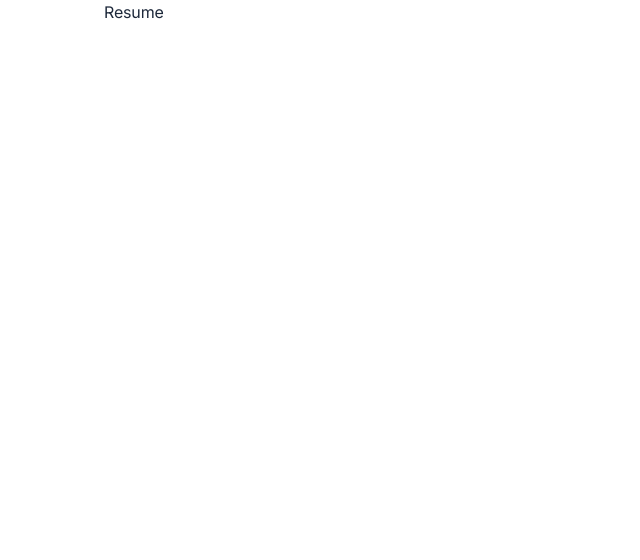
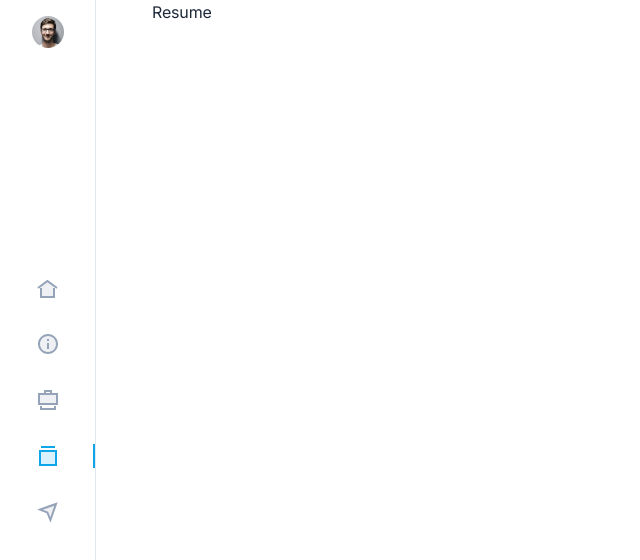
Before and after one commit to RomanJarmukhametov/personal-blog-frontend, a Next.js app: page /resume in a window 1280 px wide. Shown: the top 560 px of the page, without its empty margins (0-640 px from the left). Built offline with nearby package versions, Linux system fonts and the light colour scheme.

Commit message:
feat: add SideNavigation organism component

```diff
--- a/src/app/layout.tsx
+++ b/src/app/layout.tsx
@@ -2,6 +2,7 @@ import type { Metadata } from 'next';
 import { Inter } from 'next/font/google';
 import Theme from '@/app/ThemeProvider';
 import '@/assets/styles/globals.css';
+import SideNavigation from '@/components/organisms/SideNavigation/SideNavigation';
 
 const inter = Inter({ subsets: ['latin'], variable: '--font-inter', display: 'swap' });
 
@@ -27,7 +28,7 @@ export default function RootLayout({
         <Theme>
           <div className="max-w-7xl mx-auto">
             <div className="min-h-screen flex">
-              {/* <SideNavigation /> */}
+              <SideNavigation />
 
               {/* Main content */}
               <main className="grow overflow-hidden px-6">
--- /dev/null
+++ b/src/components/organisms/SideNavigation/SideNavigation.tsx
@@ -0,0 +1,62 @@
+'use client';
+
+import MenuItem from '@/components/molecules/MenuItem/MenuIem';
+import Logo from '@/components/atoms/Logo/Logo';
+import { MenuItemProps } from '@/components/molecules/MenuItem/MenuItemProps';
+
+export default function SideNavigation() {
+  const menuItems: MenuItemProps[] = [
+    {
+      id: 1,
+      href: '/',
+      icon: 'home',
+      text: 'Home',
+    },
+    {
+      id: 2,
+      href: '/about',
+      icon: 'about',
+      text: 'About',
+    },
+    {
+      id: 3,
+      href: '/projects',
+      icon: 'projects',
+      text: 'Projects',
+    },
+    {
+      id: 4,
+      href: '/resume',
+      icon: 'resume',
+      text: 'Resume',
+    },
+    {
+      id: 5,
+      href: '/subscribe',
+      icon: 'subscribe',
+      text: 'Subscribe',
+    },
+  ];
+
+  return (
+    <div className="sticky top-0 w-16 md:w-24 shrink-0 h-screen overflow-y-auto no-scrollbar border-r border-slate-200 dark:border-slate-800">
+      <div className="h-full flex flex-col justify-between after:flex-1 after:mt-auto">
+        <div className="flex-1">
+          <Logo />
+        </div>
+        <div className="flex-1 grow flex items-center">
+          <nav className="w-full">
+            <ul className="space-y-4">
+              {menuItems.map((item) => (
+                <MenuItem
+                  key={item.id}
+                  {...item}
+                />
+              ))}
+            </ul>
+          </nav>
+        </div>
+      </div>
+    </div>
+  );
+}
```
Also changed, not shown: 1 other file (tests, documents, lock files or other folders).
